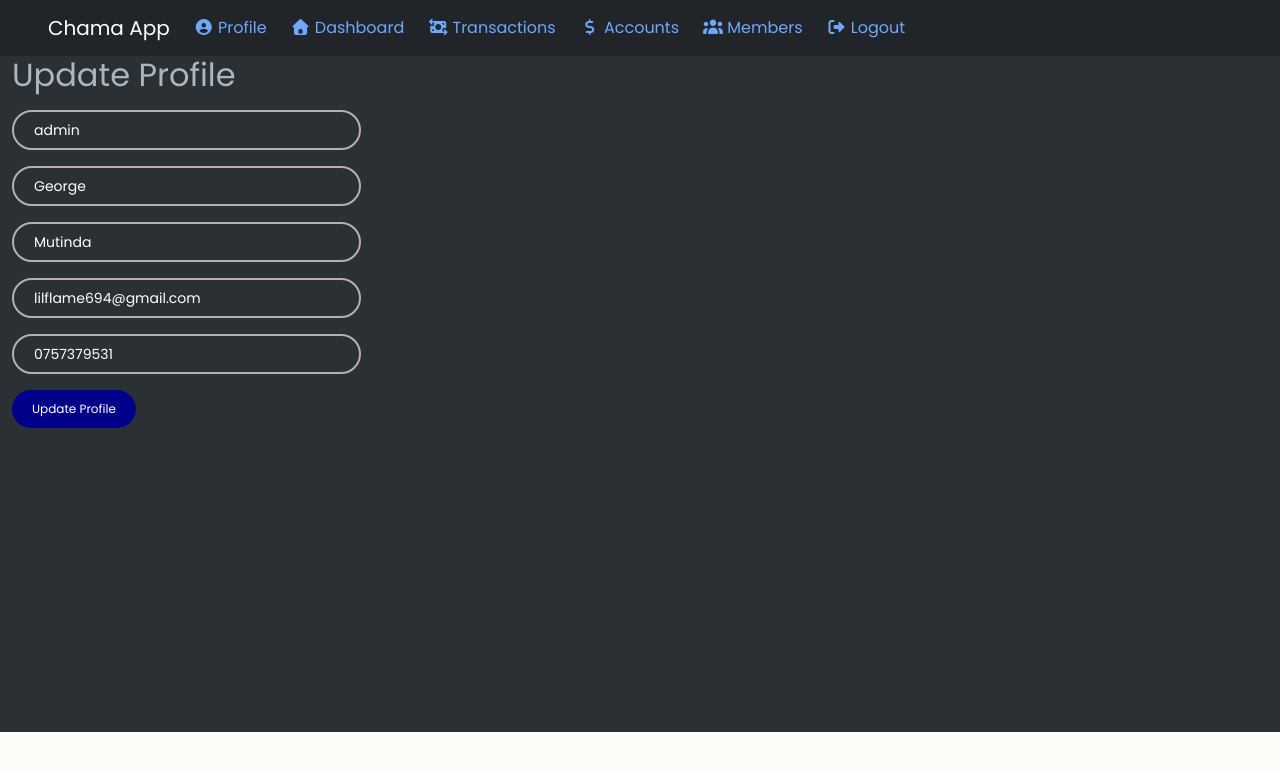
After one commit to LAFlame694/CA-694, a Django app: page /update_user/ in a window 1280 px wide. The commit adds this page. Shown: the top 771 px of the page. Run offline with Django 5.2, Linux system fonts and the light colour scheme; a user stored in the database is signed in; data comes from the database, SQL or seed files in the repository; both versions use the stored data as it was after the commit; some libraries are stand-ins or nearby versions; some web fonts are replaced.

Commit message:
added the 'update user' thing

```diff
--- a/app/forms.py
+++ b/app/forms.py
@@ -1,5 +1,5 @@
 from django import forms
-from django.contrib.auth.forms import UserCreationForm
+from django.contrib.auth.forms import UserCreationForm, UserChangeForm
 from django.contrib.auth import get_user_model
 from .models import CustomUser, Chama, Contribution, Member
 from django.core.exceptions import ValidationError
@@ -62,6 +62,48 @@ class ChamaForm(forms.ModelForm):
         model = Chama
         fields = ['name', 'description']
 
+class UpdateUserForm(UserChangeForm):
+    password = None  # Exclude password field
+
+    # get other fields
+    email = forms.EmailField(
+        label="",
+        widget=forms.TextInput(attrs={'class':'input_field', 'placeholder':''})
+    )
+    first_name = forms.CharField(
+        label="",
+        max_length=100,
+        widget=forms.TextInput(attrs={'class':'input_field', 'placeholder':''})
+    )
+    last_name = forms.CharField(
+        label="",
+        max_length=100,
+        widget=forms.TextInput(attrs={'class':'input_field', 'placeholder':''})
+    )
+    phone_number = forms.CharField(
+        label="",
+        max_length=15,
+        widget=forms.TextInput(attrs={'class':'input_field', 'placeholder':''})
+    )
+
+    class Meta:
+        model = CustomUser
+        fields = (
+            'username',
+            'first_name',
+            'last_name',
+            'email',
+            'phone_number',
+        )
+
+    def __init__(self, *args, **kwargs):
+        super(UpdateUserForm, self).__init__(*args, **kwargs)
+
+        self.fields['username'].widget.attrs['class'] = 'input_field'
+        self.fields['username'].widget.attrs['placeholder'] = ''
+        self.fields['username'].label = ''
+        self.fields['username'].help_text = ''
+
 class CustomUserCreationForm(UserCreationForm):
     email = forms.EmailField(
         label="",
--- a/app/templates/app/base.html
+++ b/app/templates/app/base.html
@@ -40,7 +40,9 @@
           <ul class="navbar-nav me-auto">
             {% if request.user.is_authenticated %}
             <li class="nav-item me-4">
-              <a href="#"><i class="fa-solid fa-circle-user"></i> Profile</a>
+              <a href="{% url 'update_user' %}"
+                ><i class="fa-solid fa-circle-user"></i> Profile</a
+              >
             </li>
             <li class="nav-item me-4">
               <a href="{% url 'dashboard' %}" class="active">
--- /dev/null
+++ b/app/templates/app/update_user.html
@@ -0,0 +1,32 @@
+{% extends 'app/base.html' %}
+<!---->
+
+{% block title %}Update Profile{% endblock %}
+<!---->
+{% block content %}
+<div class="container-fluid">
+  <h2 class="mb-3">Update Profile</h2>
+
+  <!-- Filter Toggle -->
+  <div class="btn-group mb-3">
+    <form method="post">
+      {% csrf_token %}
+      <!---->
+      {{ user_form.as_p }}
+      <button type="submit" class="btn btn-secondary">Update Profile</button>
+    </form>
+  </div>
+</div>
+<br />
+<br />
+<br />
+<br />
+<br />
+<br />
+<br />
+<br />
+<br />
+<br />
+<br />
+<br />
+{% endblock %}
--- a/app/urls.py
+++ b/app/urls.py
@@ -7,6 +7,7 @@ urlpatterns = [
     path('signup/', views.signup_view, name='signup'),
     path('login/', views.login_view, name='login'),
     path('logout/', views.logout_view, name='logout'),
+    path("update_user/", views.update_user, name="update_user"),
     path('dashboard/', views.dashboard_view, name='dashboard'),
     path('chama/create/', views.create_chama, name='create_chama'),
     path('chama/<int:chama_id>/add-member/', views.add_member, name='add_member'),
@@ -19,6 +20,7 @@ urlpatterns = [
     #path("transactions/", views.transaction_list, name="transactions"),
     path('withdraw/<int:chama_id>/', views.withdraw_view, name='withdraw'),
     path("transactions/", views.transactions_view, name="transactions"),
+
 
 
 
--- a/app/views.py
+++ b/app/views.py
@@ -1,6 +1,6 @@
 from django.shortcuts import render, redirect, get_object_or_404
 from django.contrib.auth import login, logout, authenticate
-from .forms import CustomUserCreationForm, ChamaForm, AddMemberForm, ContributionForm
+from .forms import CustomUserCreationForm, ChamaForm, AddMemberForm, ContributionForm, UpdateUserForm
 from django.contrib.auth.decorators import login_required
 from django.contrib.auth import get_user_model
 from django.contrib import messages
@@ -311,6 +311,23 @@ def dashboard_view(request):
         'latest_contributions': latest_contributions
     }
     return render(request, 'app/dashboard.html', context)
+# ====================================================================================================
+@login_required
+def update_user(request):
+    if request.user.is_authenticated:
+        current_user = User.objects.get(id=request.user.id)
+        user_form = UpdateUserForm(request.POST or None, instance=current_user)
+
+        if user_form.is_valid():
+            user_form.save()
+
+            login(request, current_user)
+            messages.success(request, "User Has Been updated successfully!!")
+            return redirect('dashboard')
+        return render(request, 'app/update_user.html', {'user_form': user_form})
+    else:
+        messages.error(request, "You must be logged in to update your profile.")
+        return redirect('login')
 
 # ====================================================================================================
 def signup_view(request):
```
Also changed, not shown: db.sqlite3.
